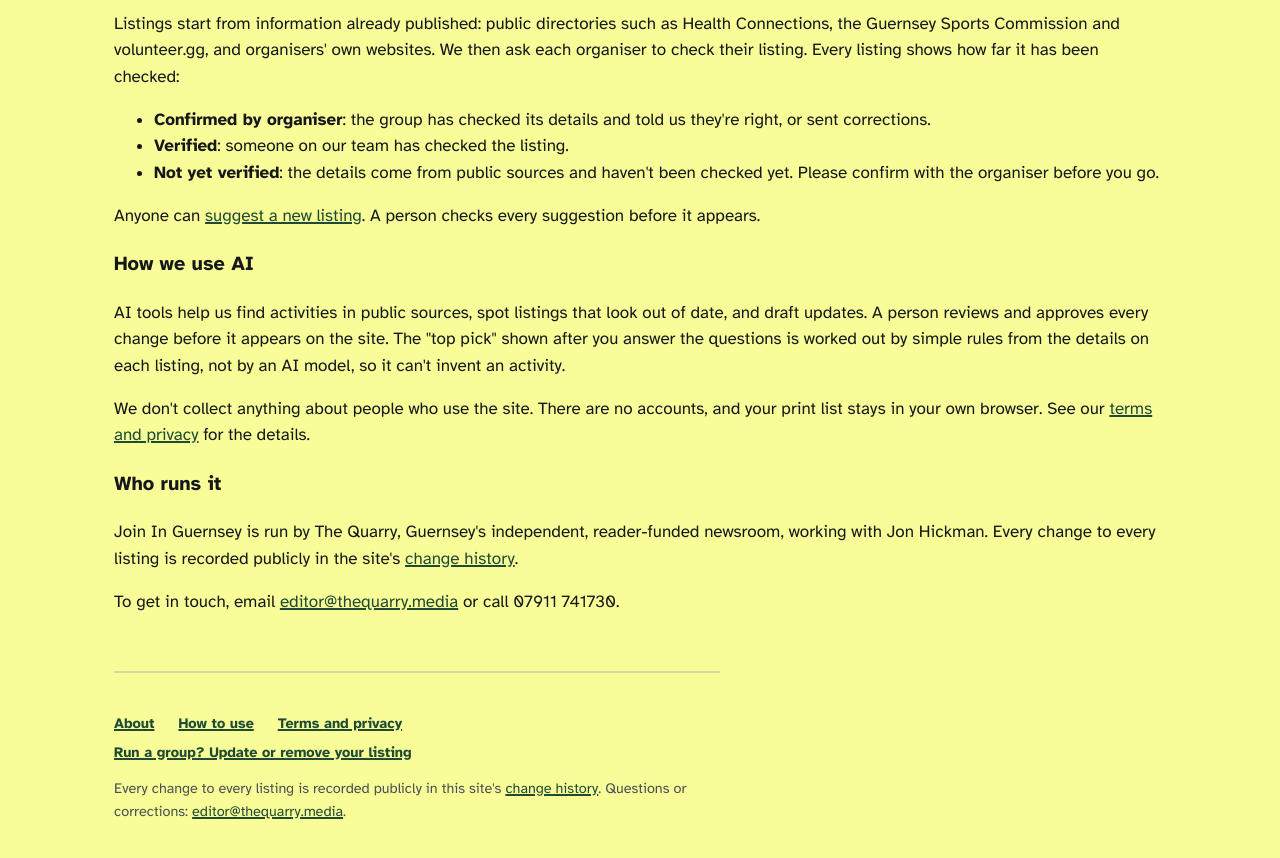
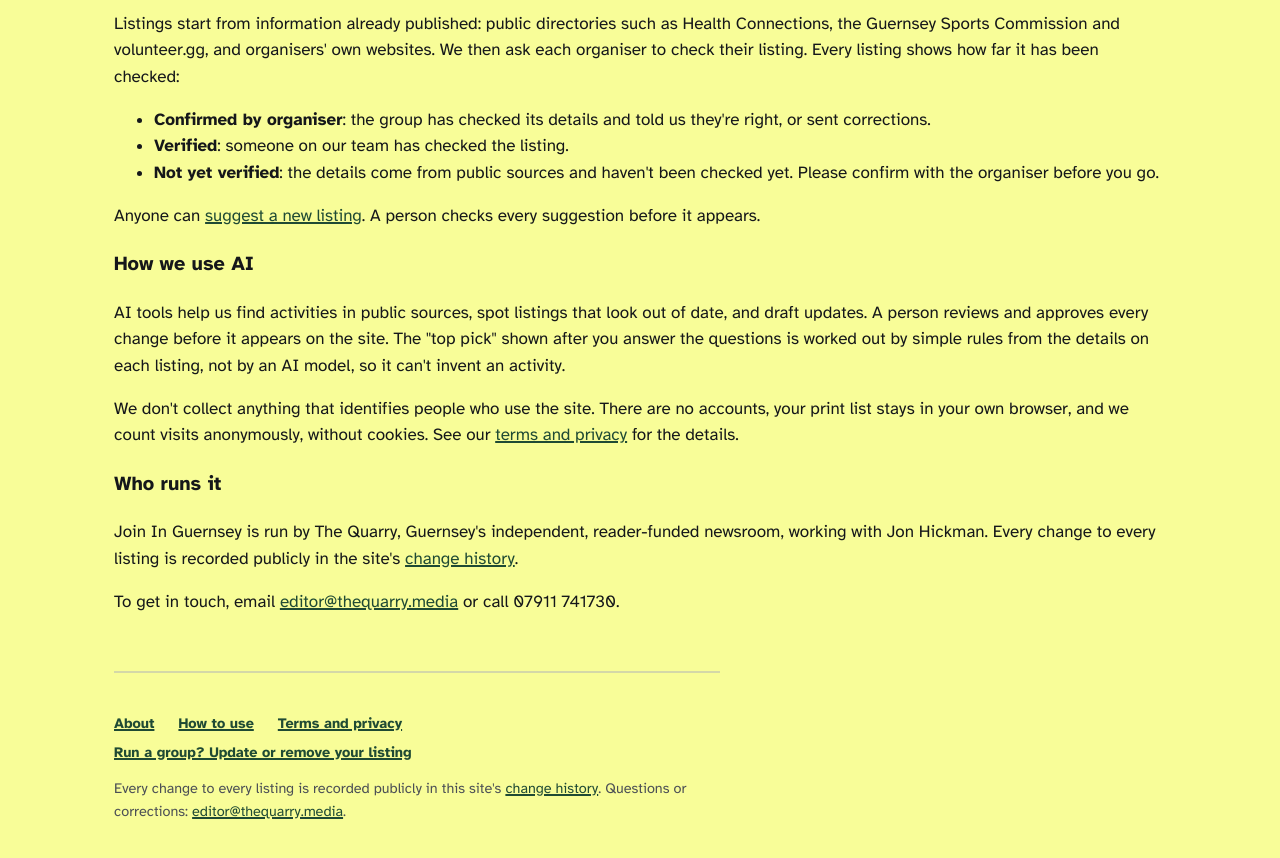
Before and after one commit to active-seniors/active-seniors.github.io, a Jekyll site: the page built from about.md, in a window 1280 px wide and 900 px high, scrolled down 1049 px. Shown: the top 858 px of the window. Built offline with Jekyll 4.4.1, drawn with Linux system fonts in a browser that asks for light colours.

Commit message:
Add Cloudflare Web Analytics (cookieless) and update privacy wording
Co-Authored-By: Claude Opus 5.5 <noreply@anthropic.com>
Claude-Session: https://claude.ai/code/session_01AumRmWkicfMX1Y7C5fLeSN

```diff
--- a/_layouts/default.html
+++ b/_layouts/default.html
@@ -44,5 +44,7 @@
       <p>Every change to every listing is recorded publicly in this site's <a href="https://github.com/active-seniors/active-seniors.github.io">change history</a>. Questions or corrections: <a href="mailto:editor@thequarry.media">editor@thequarry.media</a>.</p>
     </footer>
   </div>
+  <!-- Cloudflare Web Analytics: cookieless, no personal data. See /terms/#privacy. -->
+  <script type='module' src='https://static.cloudflareinsights.com/beacon.min.js' data-cf-beacon='{"token": "30ff06ef883e4b64af97db978b3f896f"}'></script>
 </body>
 </html>
--- a/about.md
+++ b/about.md
@@ -36,7 +36,7 @@ description: What Join In Guernsey is, who it's for, where the information comes
 
 <p>AI tools help us find activities in public sources, spot listings that look out of date, and draft updates. A person reviews and approves every change before it appears on the site. The "top pick" shown after you answer the questions is worked out by simple rules from the details on each listing, not by an AI model, so it can't invent an activity.</p>
 
-<p>We don't collect anything about people who use the site. There are no accounts, and your print list stays in your own browser. See our <a href="{{ '/terms/' | relative_url }}">terms and privacy</a> for the details.</p>
+<p>We don't collect anything that identifies people who use the site. There are no accounts, your print list stays in your own browser, and we count visits anonymously, without cookies. See our <a href="{{ '/terms/' | relative_url }}">terms and privacy</a> for the details.</p>
 
 <h3>Who runs it</h3>
 
```
Also changed, not shown: terms.md (+2 -2 lines).
